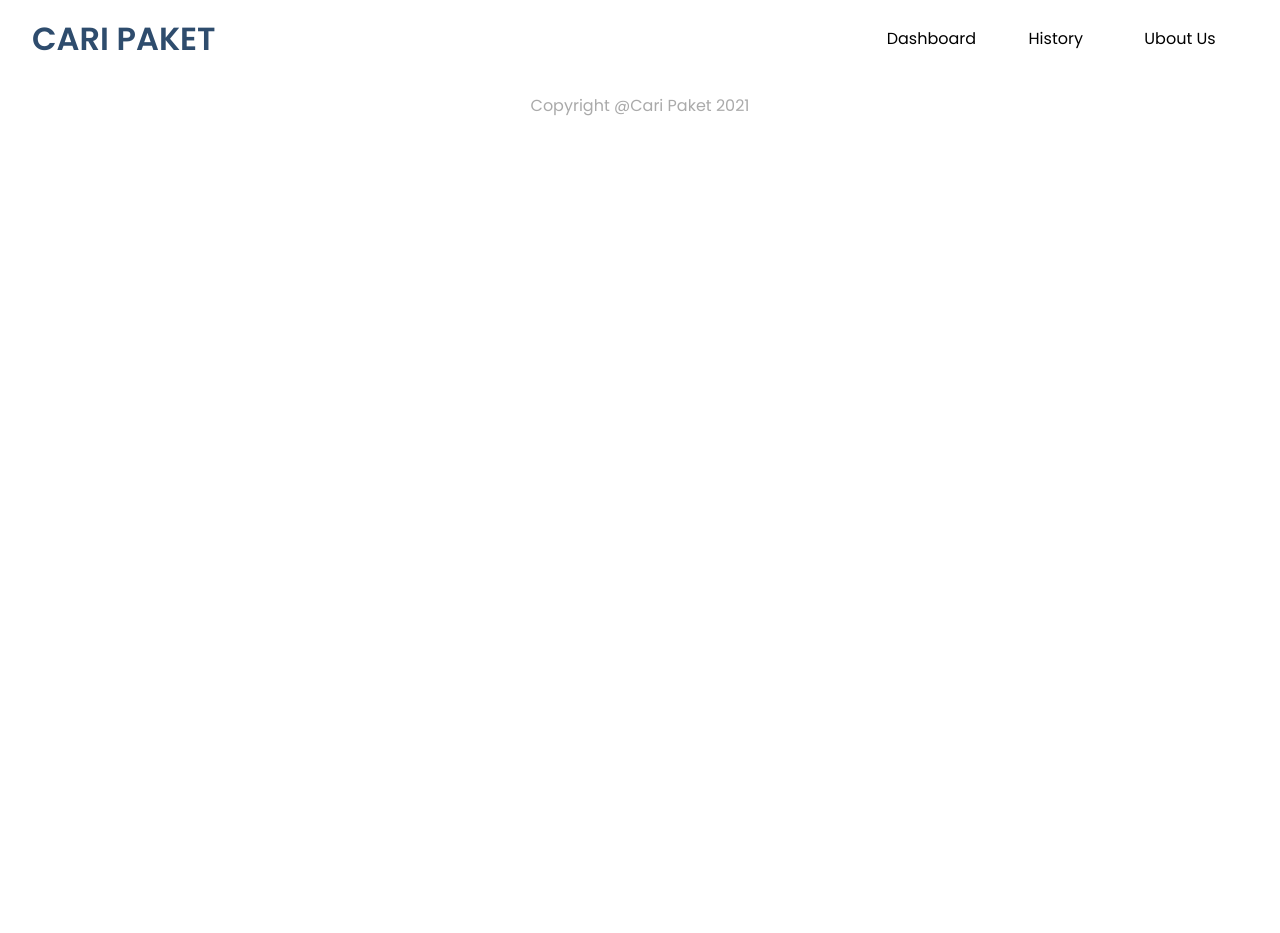
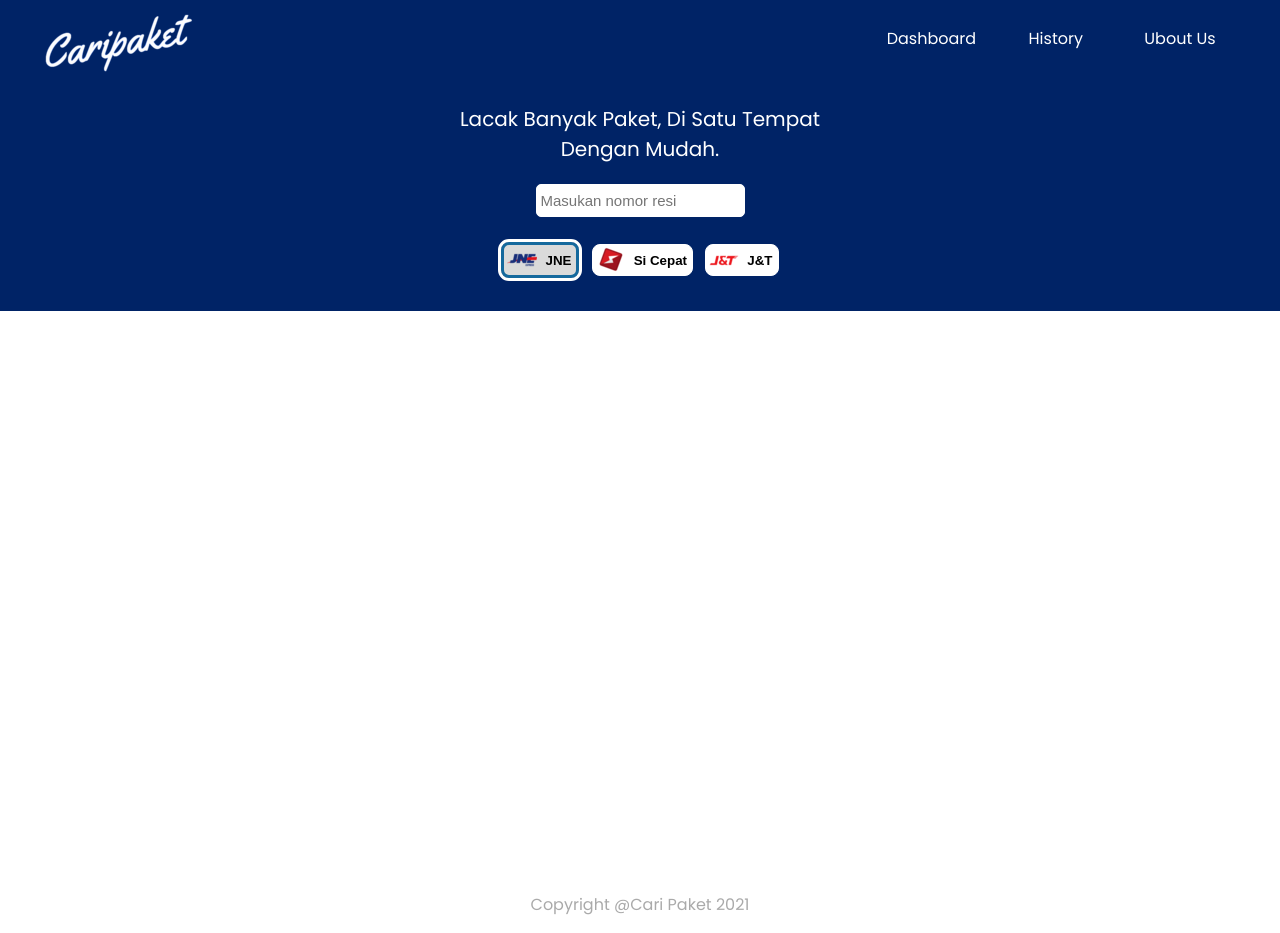
Before and after one commit to rizatsk/cari-paket, a website built with webpack: page src/templates/index.html in a window 1280 px wide. Before the commit the page ends 800 px from the top, so only its background shows below. Built offline with nearby package versions, Linux system fonts and the light colour scheme; files whose address does not match are found by name.

Commit message:
membuat tampilan untuk input nomor resi

```diff
--- a/src/styles/responsive.css
+++ b/src/styles/responsive.css
@@ -1,70 +1,85 @@
 /* Ipad */
 @media screen and (min-width: 650px) {
     /* App bar */
-    .app-bar {
+    .app-bar__container {
       grid-template-columns: 1fr auto;
       padding: 8px 32px;
+      height: 60px;
     }
-
-    .app-bar .app-bar__brand h1 {
+    .app-bar .app-bar__container .app-bar__brand{
+      justify-content: unset;
+    }
+    .app-bar .app-bar__container .app-bar__brand h1 {
       font-size: 1.5em;
     }
 
-    .app-bar .app-bar__menu {
+    .app-bar .app-bar__container .app-bar__menu {
       display: none;
     }
 
-    .app-bar .app-bar__navigation {
+    .app-bar .app-bar__container .app-bar__navigation {
       position: static;
       width: 100%;
+      text-align: unset;
+      height: unset;
     }
 
-    .app-bar .app-bar__navigation ul li {
+    .app-bar .app-bar__container .app-bar__navigation ul{
+      margin-top: 0;
+      padding-bottom: 0;
+      border-radius: 0;
+      border-bottom: none;
+    }
+
+    .app-bar .app-bar__container .app-bar__navigation ul li {
       display: inline-block;
     }
 
-    .app-bar .app-bar__navigation ul li a {
+    .app-bar .app-bar__container .app-bar__navigation ul li a {
       display: inline-block;
       width: 120px;
       text-align: center;
       margin: 0;
     }
+
+    /* Main content */
+    .col-contentInputResi p{
+      font-size: 20px;
+      width: 370px;
+    }
 }
 
 /* Ipad Pro */
 @media screen and (min-width: 850px) {
-  .app-bar .app-bar__brand {
+  .app-bar .app-bar__container .app-bar__brand {
     justify-content: unset;
   }
 
-  .app-bar .app-bar__brand h1 {
+  .app-bar .app-bar__container .app-bar__brand h1 {
     font-size: 2em;
   }
 
-  .movies {
-    grid-template-columns: repeat(3, 1fr);
+  /* Main Content */
+  .col-contentInputResi p{
+
   }
 }
 
 /* Notebook */
 @media screen and (min-width: 1200px) {
-  .movies {
-    grid-template-columns: repeat(4, 1fr);
-  }
+
 }
 
 /* Desktop */
 @media screen and (min-width: 1600px) {
-  body{
+  .container{
     max-width: 1300px;
     margin: 0 auto;
   }
 
-  .app-bar{
-    height: 60px;
-  }
-
-  .movies {
-    grid-template-columns: repeat(5, 1fr);
+  /* Main content */
+  .col-contentInputResi p{
+    font-size: 30px;
+    width: 550px;
   }
 }
--- a/src/styles/style.css
+++ b/src/styles/style.css
@@ -13,70 +13,157 @@
 
   /* AppBar */
   .app-bar {
-    padding: 8px 16px;
-    background-color: transparent;
-    display: grid;
-    grid-template-columns: auto 1fr auto;
-    gap: 10px;
+    background-color: #002366;
     position: sticky;
     top: 0;
     z-index: 99;
     /* box-shadow: 0 2px 4px 0 rgba(0, 0, 0, 0.2); */
   }
 
-  .app-bar .app-bar__menu {
+  .app-bar__container{
+    display: grid;
+    grid-template-columns: auto 1fr auto;
+    gap: 0px;
+    padding: 8px 5px;
+  }
+
+  .app-bar .app-bar__container .app-bar__menu {
     display: flex;
     align-items: center;
   }
 
-  .app-bar .app-bar__menu button {
+  .app-bar .app-bar__container .app-bar__menu button {
     background-color: transparent;
+    color: white;
     border: none;
-    font-size: 18px;
+    font-size: 24px;
     padding: 10px 15px;
     cursor: pointer;
   }
 
-  .app-bar .app-bar__brand {
+  .app-bar .app-bar__container .app-bar__brand {
     display: flex;
     align-items: center;
-    justify-content: center;
+    justify-content: end;
   }
 
-  .app-bar .app-bar__brand h1 {
-    color: #2E4C6D;
+  .app-bar .app-bar__container .app-bar__brand h1 {
+    color: white;
     text-transform: uppercase;
     font-size: 22px;
     user-select: none;
   }
 
-  .app-bar .app-bar__navigation {
+  .app-bar .app-bar__container .app-bar__navigation {
     position: absolute;
-    top: 50px;
-    left: -180px;
-    width: 150px;
+    top: 70px;
+    left: -110%;
+    width: 96%;
+    height: 270px;
     transition: all 0.3s;
     padding: 8px;
-    background-color: white;
+    background-color: #002366;
     overflow: hidden;
+    text-align: center;
   }
 
-  .app-bar .app-bar__navigation.open {
+  .app-bar .app-bar__container .app-bar__navigation.open {
     left: 0;
   }
 
-  .app-bar .app-bar__navigation ul li a {
+  .app-bar .app-bar__container .app-bar__navigation ul{
+    margin-top: 20px;
+    padding-bottom: 30px;
+    border-radius: 10px;
+    border-bottom: 4px solid white;
+  }
+
+  .app-bar .app-bar__container .app-bar__navigation ul li a {
     display: inline-block;
     text-decoration: none;
-    color: black;
+    color: white;
     padding: 10px 0px;
-    margin-bottom: 5px;
+    margin-bottom: 20px;
     width: fit-content;
   }
 
-  .app-bar .app-bar__navigation ul li a:hover {
-    border-bottom: 3px dashed #2E4C6D;
+  .app-bar .app-bar__container .app-bar__navigation ul li a:hover {
+    border-bottom: 3px dashed #ffffff;
   }
+
+ /* Main Content  */
+#mainContent{
+  height: 800px;
+}
+.mainContent__inputResi{
+  background-color: #002366;
+}
+
+.mainContent__inputResi__container{
+  padding: 8px 10px;
+  color: white;
+}
+
+.mainContent__inputResi__container .row__inputResi{
+  display: grid;
+  margin: 20px 0;
+  text-align: center;
+}
+
+.col-contentInputResi{
+  display: flex;
+  justify-content: center;
+  margin-bottom: 20px;
+  text-transform: capitalize;
+}
+
+.col-contentInputResi p{
+  width: 300px;
+}
+
+.col-formInputResi{
+  margin-bottom: 10px;
+}
+
+.col-formInputResi input{
+  border-radius: 5px;
+  padding: 7px 4px;
+  font-size: 15px;
+  outline: rgba(0, 0, 255, 0.529);
+  border: 1px solid white;
+  margin-bottom: 10px;
+}
+
+.col-buttonDeliveryService button{
+  margin: 5px 4px;
+  background-color: white;
+  color: black;
+  border-radius: 8px;
+  border: 1px solid white;
+  font-weight: bolder;
+  padding-right: 5px;
+  cursor: pointer;
+}
+
+.col-buttonDeliveryService button:hover{
+  background-color: #dadada;
+}
+
+.col-buttonDeliveryService button.active{
+  background-color: #dadada;
+  outline: 3px solid white;
+  border: 3px solid #15699d;
+}
+
+.button__deliveryService{
+  display: flex;
+  align-items: center;
+}
+
+.button__deliveryService img{
+  margin-right: 8px;
+  margin-left: 3px;
+}
 /* Footer */
 footer {
   padding: 16px;
--- a/src/templates/index.html
+++ b/src/templates/index.html
@@ -9,11 +9,15 @@
 </head>
 <body>
     <header class="app-bar">
+        <div class="app-bar__container container">
             <div class="app-bar__menu">
                 <button id="hamburgerButton" aria-label="Button navigasi">☰</button>
             </div>
             <div class="app-bar__brand">
-            <h1>Cari Paket</h1>
+                <picture>
+                    <source media="(max-width: 600px)" srcset="logo-cekPaket-small.png">
+                    <img src="logo-cekPaket-large.png" alt="Logo cek paket">
+                </picture>
             </div>
             <nav id="navigationDrawer" class="app-bar__navigation">
                 <ul>
@@ -22,8 +26,39 @@
                     <li><a href="#/about-us">Ubout Us</a></li>
                 </ul>
             </nav>
+        </div>
     </header>
-    <main id="mainContent"></main>
+    <main id="mainContent">
+        <div class="mainContent__inputResi">
+            <div class="mainContent__inputResi__container container">
+                <div class="row__inputResi">
+                    <div class="col-contentInputResi">
+                        <p>lacak banyak paket, di satu tempat dengan mudah.</p>
+                    </div>
+                    <div class="col-formInputResi">
+                        <input type="text" placeholder="Masukan nomor resi">
+                    </div>
+                    <div class="col-buttonDeliveryService">
+                        <button type="button" id="jne" class="active">
+                            <div class="button__deliveryService">
+                                <img src="logo-kurir/jne-small.png" alt="Logo button jne"> JNE
+                            </div>
+                        </button>
+                        <button id="sicepat">
+                            <div class="button__deliveryService">
+                                <img src="logo-kurir/sicepat-small.png" alt="Logo button si cepat"> Si Cepat
+                            </div>
+                        </button>
+                        <button id="j&t">
+                            <div class="button__deliveryService">
+                                <img src="logo-kurir/j&t-small.png" alt="Logo button jnt"> J&T
+                            </div>
+                        </button>
+                    </div>
+                </div>
+            </div>
+        </div>
+    </main>
     <footer>
         <p>Copyright @Cari Paket 2021</p>
     </footer>
--- a/webpack.common.js
+++ b/webpack.common.js
@@ -1,6 +1,6 @@
 const HtmlWebpackPlugin = require('html-webpack-plugin');
 const CopyWebpackPlugin = require('copy-webpack-plugin');
-const ServiceWorkerWebpackPlugin = require('serviceworker-webpack-plugin');
+// const ServiceWorkerWebpackPlugin = require('serviceworker-webpack-plugin');
 const path = require('path');
 
 module.exports = {
@@ -29,14 +29,14 @@ module.exports = {
       template: path.resolve(__dirname, 'src/templates/index.html'),
       filename: 'index.html',
     }),
-        // new CopyWebpackPlugin({
-        //     patterns: [
-        //         {
-        //             from: path.resolve(__dirname, 'src/public/'),
-        //             to: path.resolve(__dirname, 'dist/'),
-        //         }
-        //     ]
-        // }),
+    new CopyWebpackPlugin({
+      patterns: [
+        {
+          from: path.resolve(__dirname, 'src/public/'),
+          to: path.resolve(__dirname, 'dist/'),
+        },
+      ],
+    }),
     // new ServiceWorkerWebpackPlugin({
     //     entry: path.resolve(__dirname, 'src/scripts/sw.js'),
     // }),
```
Also changed, not shown: src/public/logo-cekPaket-large.png (added), src/public/logo-cekPaket-small.png (added), src/public/logo-kurir/j&t-small.png (added), src/public/logo-kurir/jne-small.png (added), src/public/logo-kurir/sicepat-small.png (added), src/scripts/views/templates/template-creator.js (added). Lines whose indentation alone changed are shown as unchanged.
